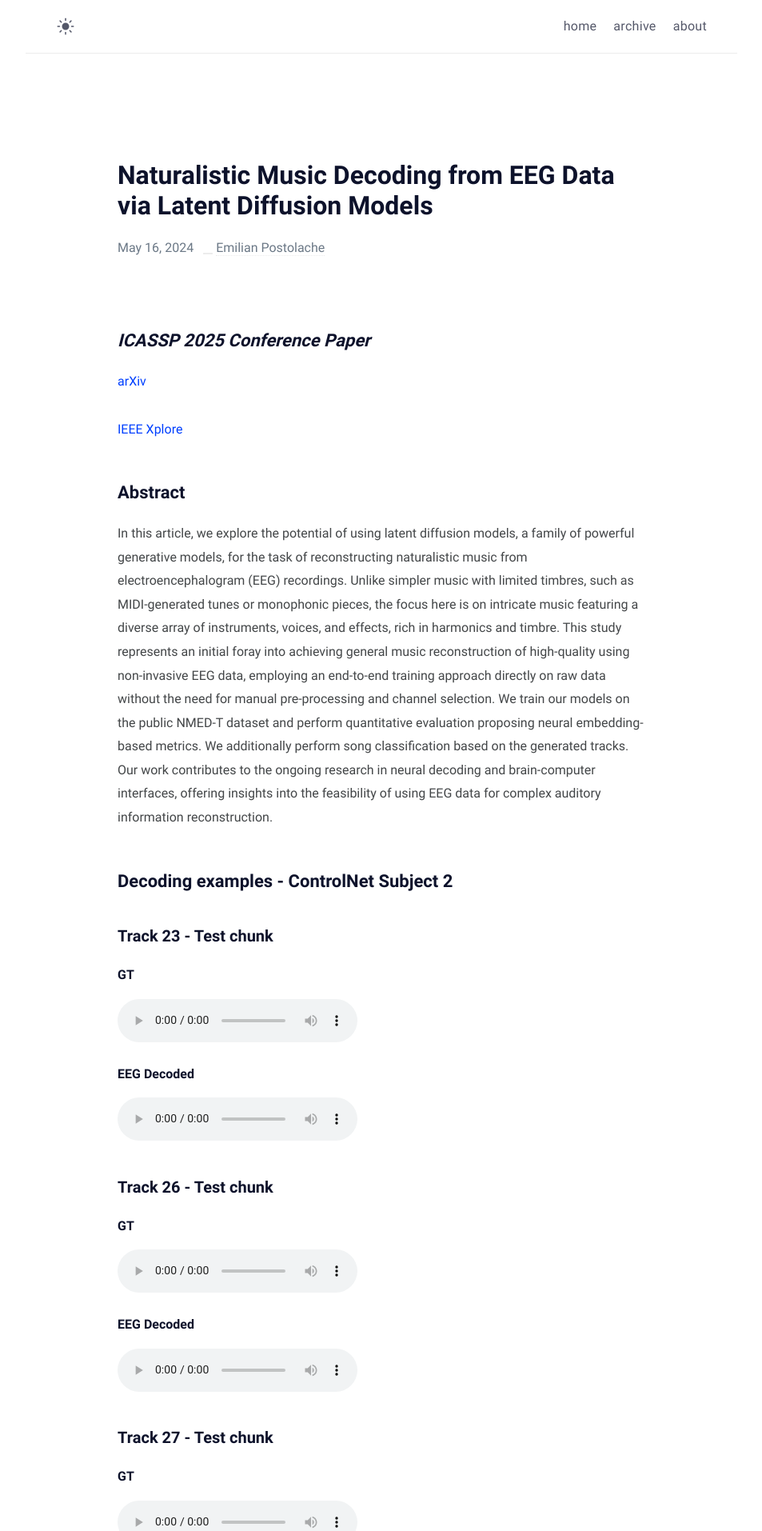
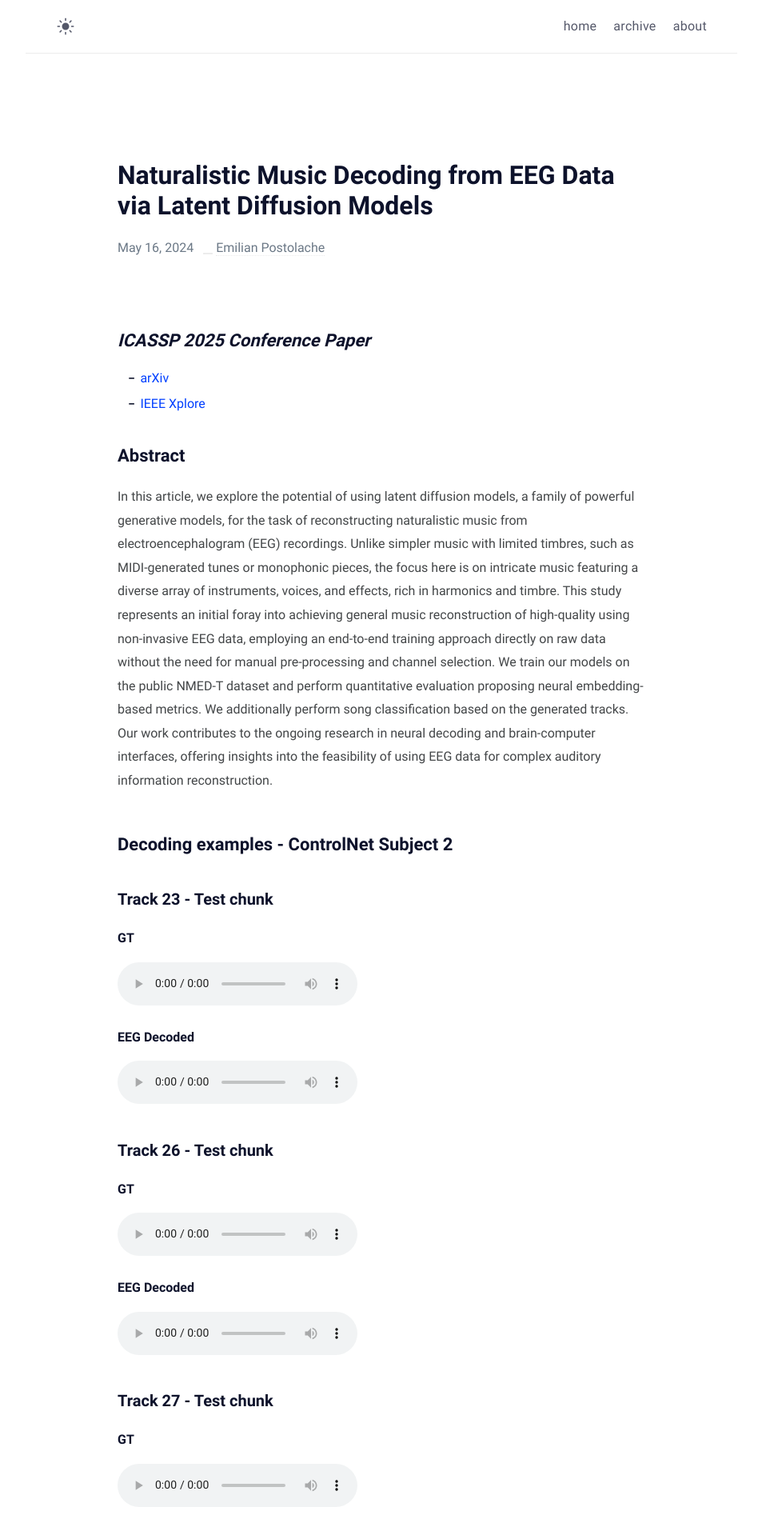
Before and after one commit to EmilianPostolache/site, a Jekyll site: the page built from _posts/brainwave/2024-05-16-brainwave.md, in a window 1280 px wide. Shown: the top 1914 px of the page at 80% size, without its empty margins (163-1116 px from the left). Built offline with Jekyll 4.4.1, drawn with Linux system fonts in a browser that asks for light colours.

```diff
--- a/_posts/brainwave/2024-05-16-brainwave.md
+++ b/_posts/brainwave/2024-05-16-brainwave.md
@@ -8,9 +8,8 @@ usemathjax: true
 
 ## *ICASSP 2025 Conference Paper*
 
-<a href="https://arxiv.org/abs/2405.09062v6">arXiv</a>
-
-<a href="https://ieeexplore.ieee.org/document/10887735">IEEE Xplore</a>
+- <a href="https://arxiv.org/abs/2405.09062v6">arXiv</a>
+- <a href="https://ieeexplore.ieee.org/document/10887735">IEEE Xplore</a>
 
 ## Abstract
 
```
